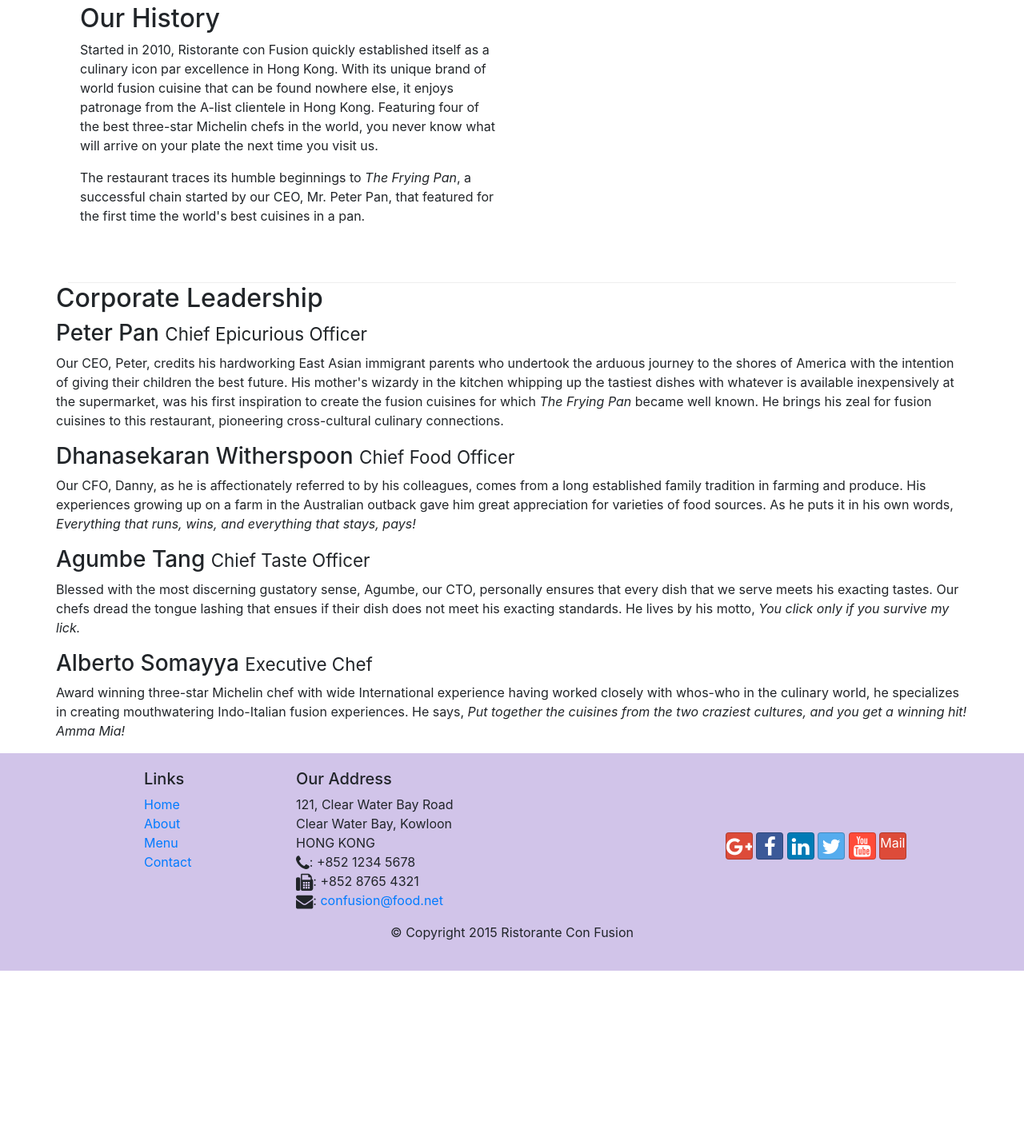
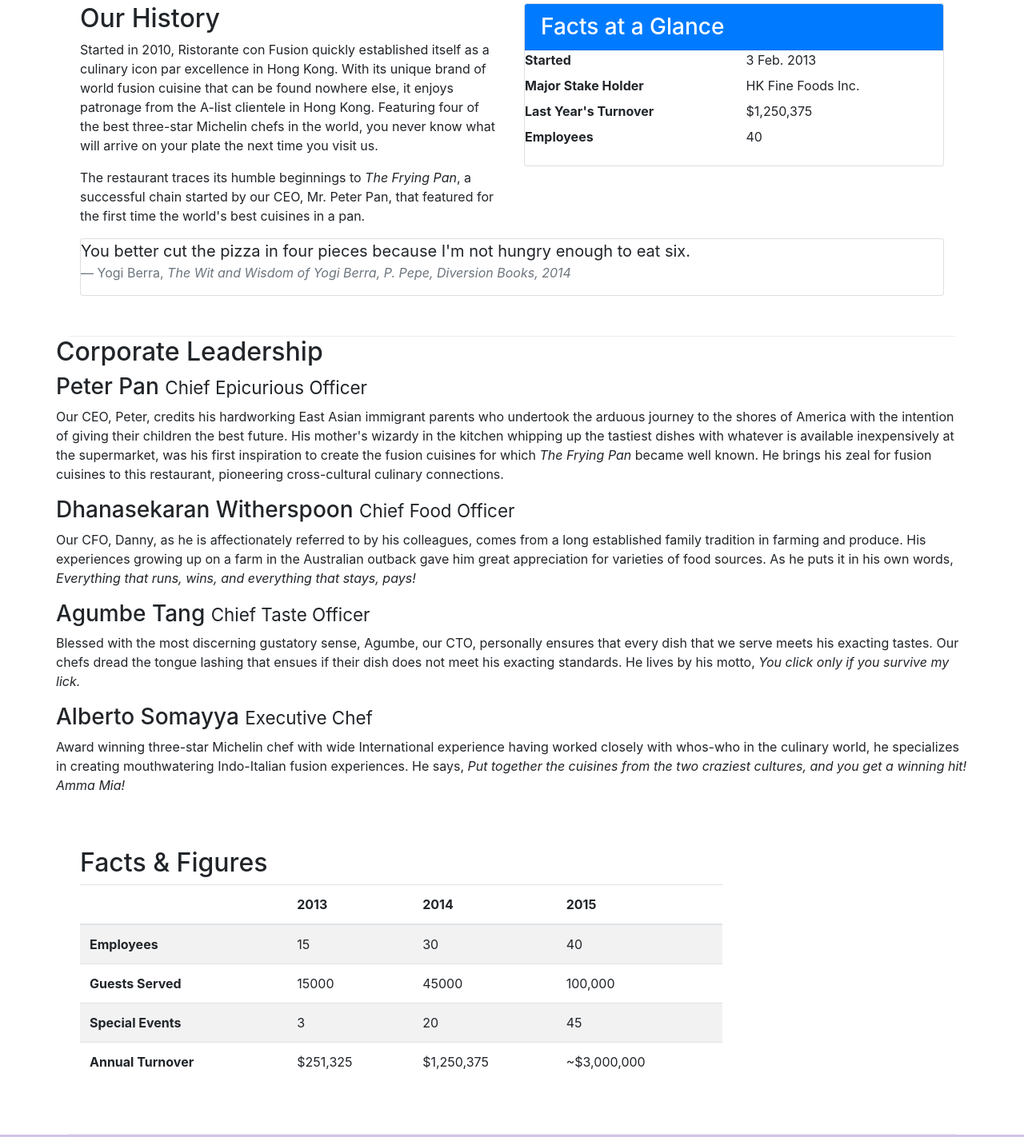
Before and after one commit to Manojmanthan/conFusion, a website: page aboutus.html in a window 1280 px wide. Shown: the part 487-1909 px from the top of the page at 80% size. Before the commit the page ends 1701 px from the top, so only its background shows below. Drawn offline with nearby package versions, Linux system fonts and the light colour scheme.

Commit message:
After adding tables and cards

```diff
--- a/aboutus.html
+++ b/aboutus.html
@@ -61,7 +61,38 @@
                 <p >Started in 2010, Ristorante con Fusion quickly established itself as a culinary icon par excellence in Hong Kong. With its unique brand of world fusion cuisine that can be found nowhere else, it enjoys patronage from the A-list clientele in Hong Kong.  Featuring four of the best three-star Michelin chefs in the world, you never know what will arrive on your plate the next time you visit us.</p>
                 <p>The restaurant traces its humble beginnings to <em>The Frying Pan</em>, a successful chain started by our CEO, Mr. Peter Pan, that featured for the first time the world's best cuisines in a pan.</p>
             </div>
-            <div >
+
+            <div class="col-sm">
+              <div class="card">
+                <h3 class="card-header bg-primary text-white">Facts at a Glance</h3>
+                <div class="card-block">
+                  <dl class="row">
+                    <dt class="col-6">Started</dt>
+                            <dd class="col-6">3 Feb. 2013</dd>
+                            <dt class="col-6">Major Stake Holder</dt>
+                            <dd class="col-6">HK Fine Foods Inc.</dd>
+                            <dt class="col-6">Last Year's Turnover</dt>
+                            <dd class="col-6">$1,250,375</dd>
+                            <dt class="col-6">Employees</dt>
+                            <dd class="col-6">40</dd>
+                  </dl>
+                </div>
+              </div>
+            </div>
+
+
+
+            <div class="col-12">
+                <div class="card card-block bg-faded">
+                    <blockquote class="blockquote">
+                        <p class="mb-0">You better cut the pizza in four pieces because
+                            I'm not hungry enough to eat six.</p>
+                        <footer class="blockquote-footer">Yogi Berra,
+                          <cite title="Source Title">The Wit and Wisdom of Yogi Berra,
+                            P. Pepe, Diversion Books, 2014</cite>
+                        </footer>
+                    </blockquote>
+                </div>
             </div>
         </div>
 
@@ -70,7 +101,6 @@
             <div>
                 <h2>Corporate Leadership</h2>
                 <h3>Peter Pan <small>Chief Epicurious Officer</small></h3>
-
                 <p class="hidden-xs-down">Our CEO, Peter, credits his hardworking East Asian immigrant parents who undertook the arduous journey to the shores of America with the intention of giving their children the best future. His mother's wizardy in the kitchen whipping up the tastiest dishes with whatever is available inexpensively at the supermarket, was his first inspiration to create the fusion cuisines for which <em>The Frying Pan</em> became well known. He brings his zeal for fusion cuisines to this restaurant, pioneering cross-cultural culinary connections.</p>
                 <h3>Dhanasekaran Witherspoon <small>Chief Food Officer</small></h3>
                 <p class="hidden-xs-down">Our CFO, Danny, as he is affectionately referred to by his colleagues, comes from a long established family tradition in farming and produce. His experiences growing up on a farm in the Australian outback gave him great appreciation for varieties of food sources. As he puts it in his own words, <em>Everything that runs, wins, and everything that stays, pays!</em></p>
@@ -78,8 +108,55 @@
                 <p class="hidden-xs-down">Blessed with the most discerning gustatory sense, Agumbe, our CTO, personally ensures that every dish that we serve meets his exacting tastes. Our chefs dread the tongue lashing that ensues if their dish does not meet his exacting standards. He lives by his motto, <em>You click only if you survive my lick.</em></p>
                 <h3>Alberto Somayya <small>Executive Chef</small></h3>
                 <p class="hidden-xs-down">Award winning three-star Michelin chef with wide International experience having worked closely with whos-who in the culinary world, he specializes in creating mouthwatering Indo-Italian fusion experiences. He says, <em>Put together the cuisines from the two craziest cultures, and you get a winning hit! Amma Mia!</em></p>
+            </div>
+       </div>
 
-            </div>
+       <div class="row row-content">
+         <div class="col-12 col-sm-9">
+           <h2>Facts &amp; Figures</h2>
+           <div class="table-responsive">
+             <table class="table table-striped">
+               <thead class="thead-inverse">
+                    <tr>
+                        <th>&nbsp;</th>
+                        <th>2013</th>
+                        <th>2014</th>
+                        <th>2015</th>
+                    </tr>
+                </thead>
+                <tbody>
+                    <tr>
+                        <th>Employees</th>
+                        <td>15</td>
+                        <td>30</td>
+                        <td>40</td>
+                    </tr>
+                    <tr>
+                        <th>Guests Served</th>
+                        <td>15000</td>
+                        <td>45000</td>
+                        <td>100,000</td>
+                    </tr>
+                    <tr>
+                        <th>Special Events</th>
+                        <td>3</td>
+                        <td>20</td>
+                        <td>45</td>
+                    </tr>
+                    <tr>
+                        <th>Annual Turnover</th>
+                        <td>$251,325</td>
+                        <td>$1,250,375</td>
+                        <td>~$3,000,000</td>
+                    </tr>
+                </tbody>
+             </table>
+
+           </div>
+         </div>
+         <div class="col-12 col-sm-3">
+
+         </div>
 
        </div>
 
```
Also changed, not shown: contactus.html (+2 -0 lines).
